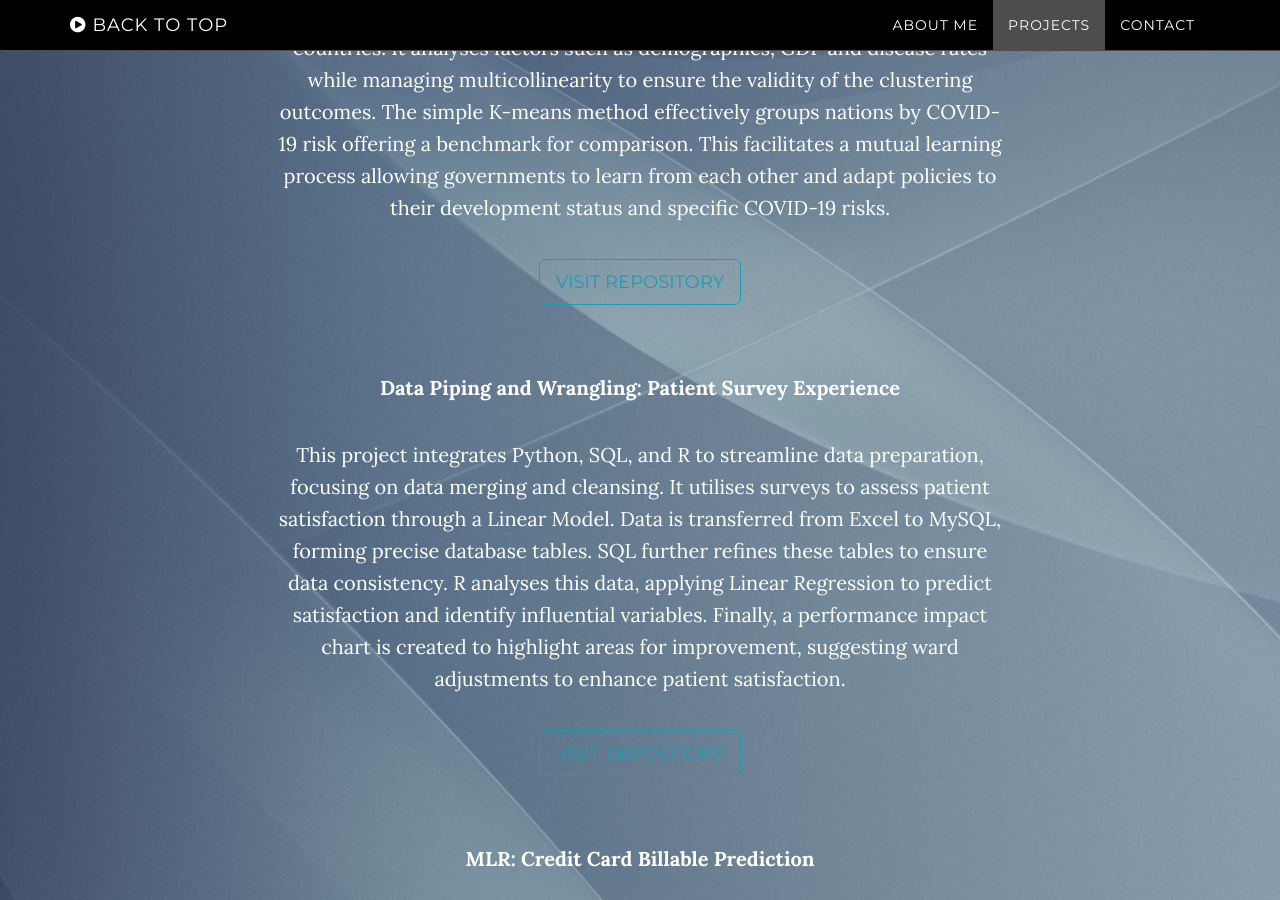
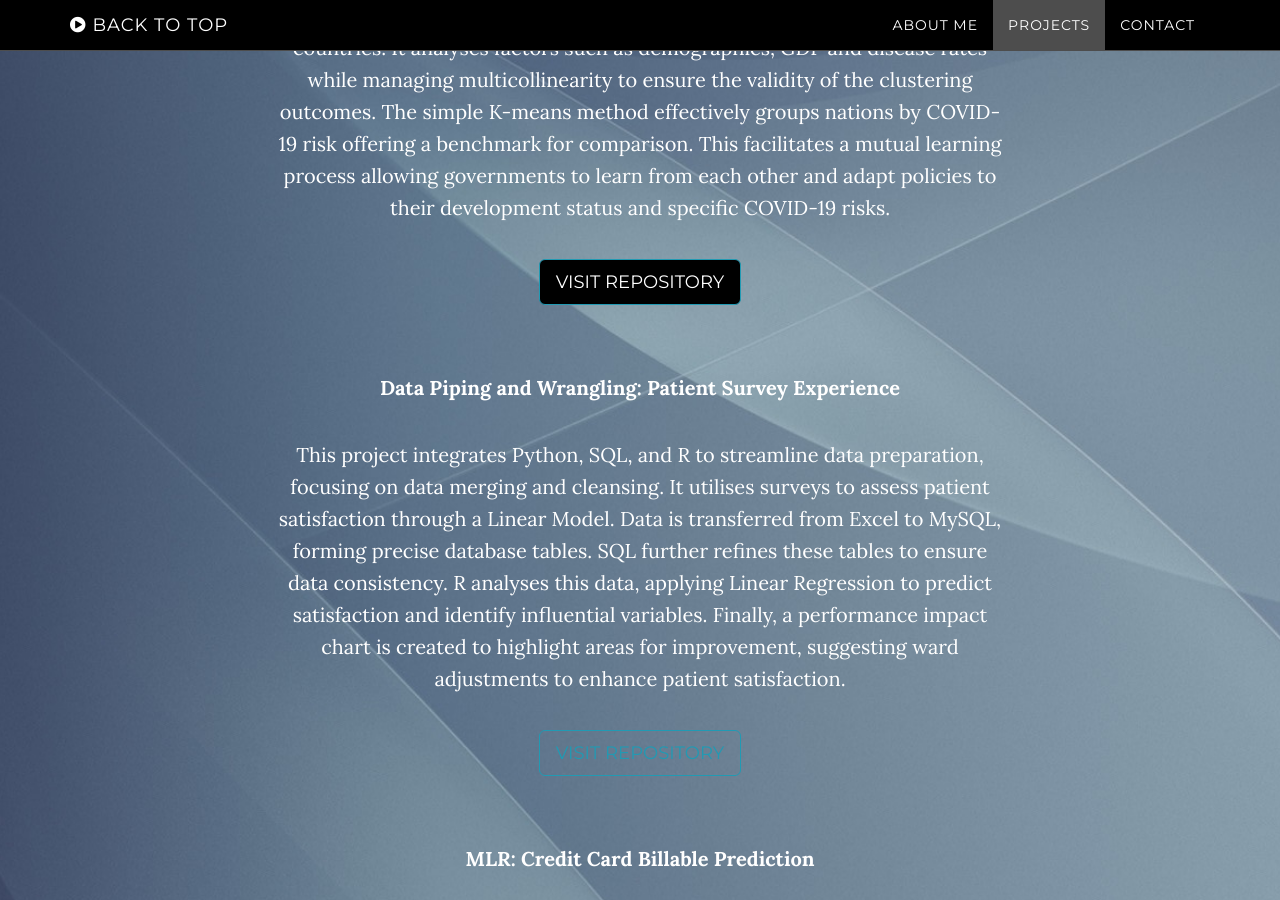
Before and after one commit to Md-Khid/Md-Khid, a Jekyll site: the page built from index.html, in a window 1280 px wide and 900 px high, scrolled down 2441 px. Built offline with Jekyll 4.4.1, drawn with Linux system fonts in a browser that asks for light colours.

Commit message:
Update download.html

```diff
--- a/_includes/download.html
+++ b/_includes/download.html
@@ -26,7 +26,7 @@
               method effectively groups nations by COVID-19 risk offering a benchmark for comparison. This facilitates a
               mutual learning process allowing governments to learn from each other and adapt policies to their development
               status and specific COVID-19 risks.</p>
-            <a href="https://github.com/Md-Khid/COVID-19_Country_Grouping" class="btn btn-default btn-lg">Visit Repository</a>
+            <a href="https://github.com/Md-Khid/COVID-19_Country_Grouping" class="btn btn-default btn-lg" style="background-color: black; color: white;">Visit Repository</a>
             <p>&nbsp;</p>
             <p style="font-size: 20px;"><strong>Data Piping and Wrangling: Patient Survey Experience</strong></p>
             <p>This project integrates Python, SQL, and R to streamline data preparation, focusing on data merging and
```
